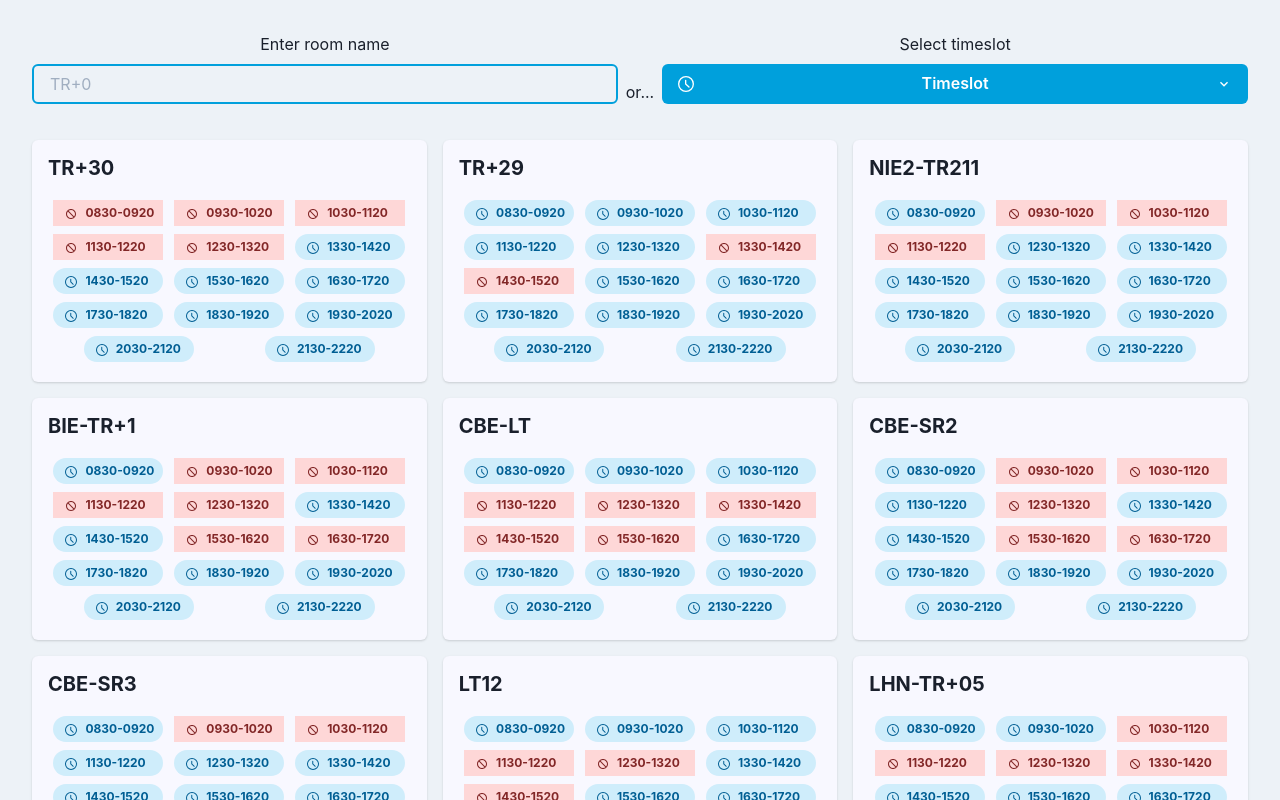
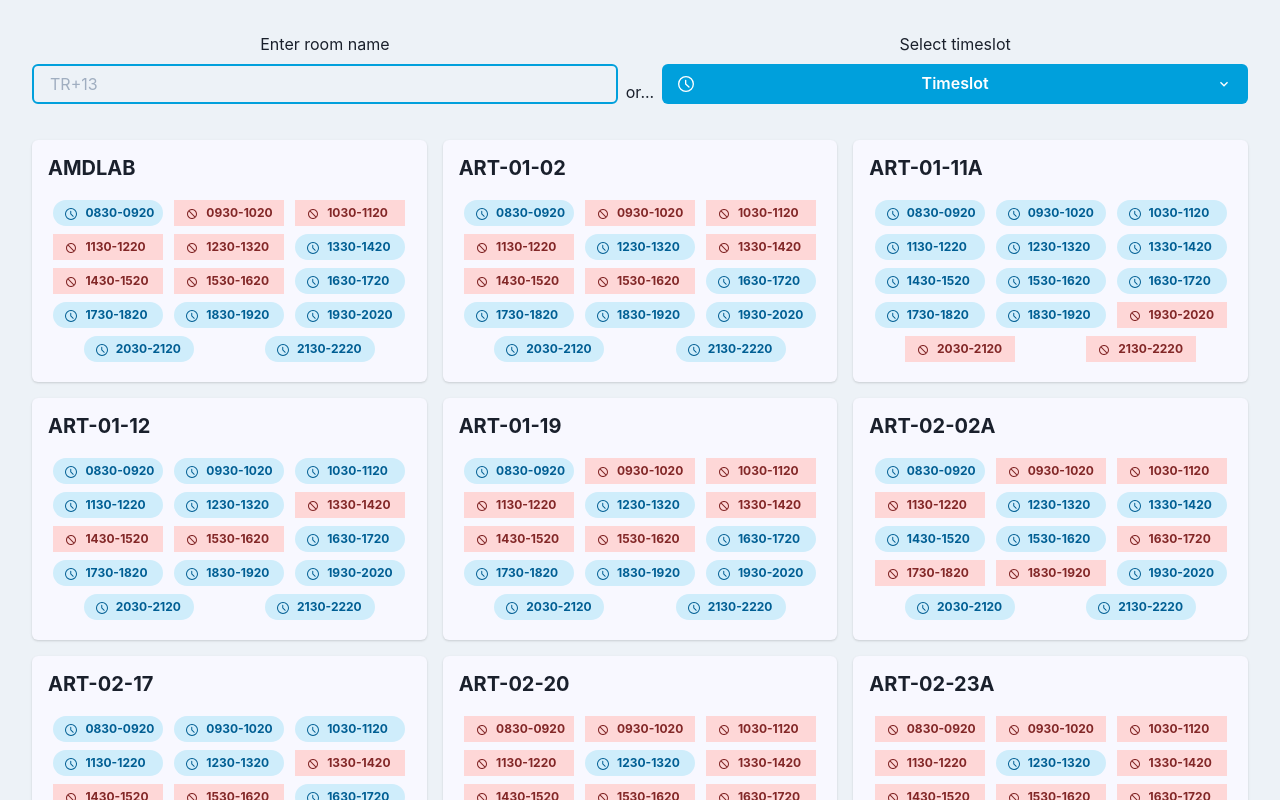
Before and after one commit to OkkarMin/where-to-mug, a Next.js app: page / in a window 1280 px wide. Shown: the top 800 px of the page. Built offline with nearby package versions, Linux system fonts and the light colour scheme.

Commit message:
chore: :recycle: Add sort to rooms

```diff
--- a/src/pages/index.tsx
+++ b/src/pages/index.tsx
@@ -37,7 +37,7 @@ const timeSlots = [
 ];
 
 const Index = () => {
-  const rooms = Object.keys(room_occupancy.MON);
+  const rooms = Object.keys(room_occupancy.MON).sort();
 
   return (
     <Flex
@@ -53,7 +53,7 @@ const Index = () => {
           <Text>Enter room name</Text>
           <Input
             borderColor="#01A0DC"
-            placeholder="TR+0"
+            placeholder="TR+13"
             colorScheme="linkedin"
             variant="filled"
           />
```
